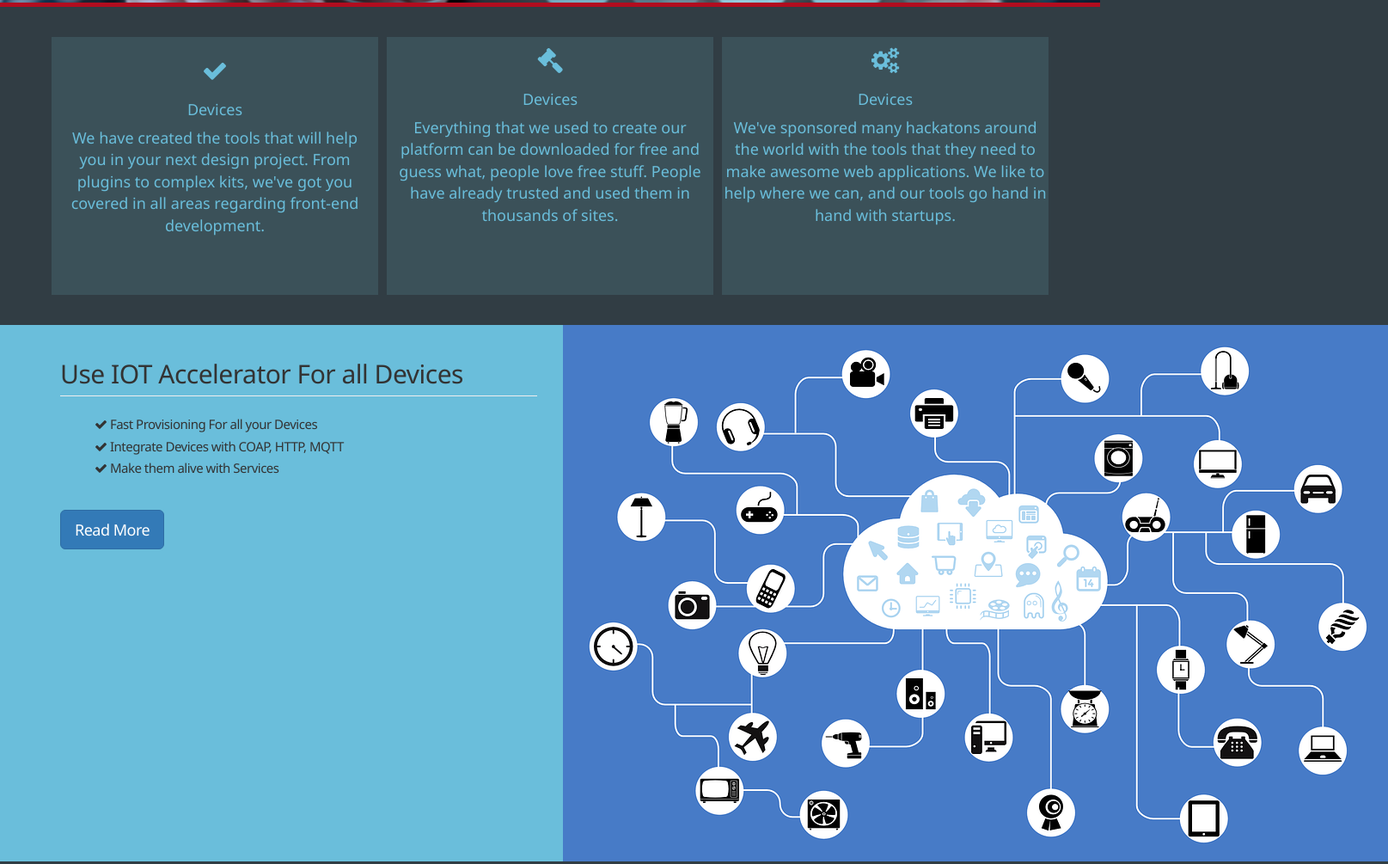
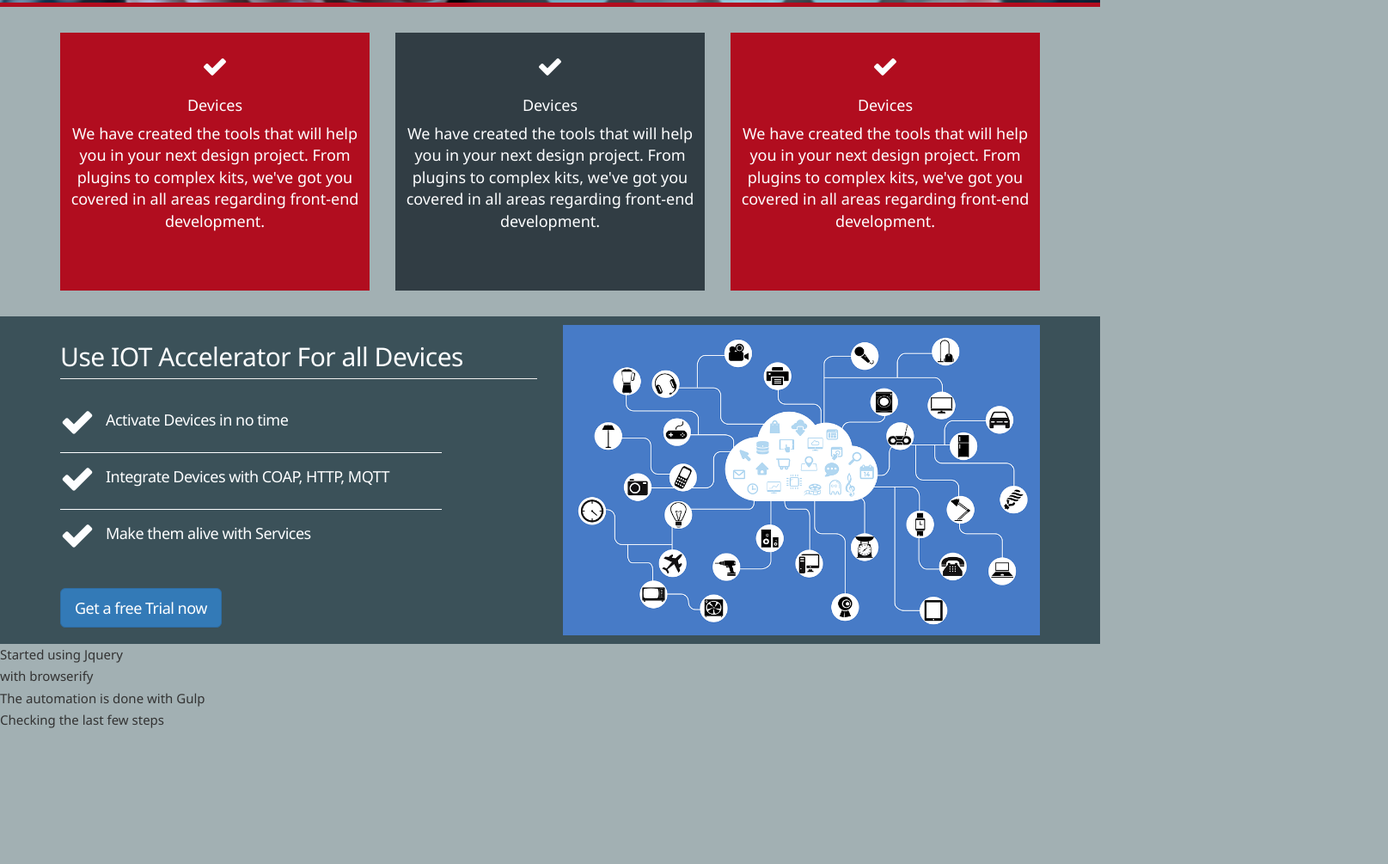
Before and after one commit to ericsson-abhishek/iot-acc, a website: page app/public/index.html in a window 1280 px wide. Shown: the part 397-1402 px from the top of the page at 86% size, 1615 px wide, since content can reach past the window. After the commit the page ends 1248 px from the top, so only its background shows below. Drawn offline with Linux system fonts and the light colour scheme; files whose address does not match are found by name.

Commit message:
Updated Styles in multiple places

```diff
--- a/app/public/index.html
+++ b/app/public/index.html
@@ -60,7 +60,7 @@
     <div class="container highlights-content">
       <div class="row col-no-pad ">
         <div class="col-md-4 ">
-          <div class="card-secondary effect__hover">
+          <div class="card-secondary">
             <div class="card__front">
               <div class="icon">
                 <h2><i class="fa fa-check"></i></h2>
@@ -71,7 +71,55 @@
                 in all areas regarding front-end development.
               </p>
             </div>
-            <div class="card__back">
+            <!--<div class="card__back">
+              <div class="icon">
+                <h2><i class="fa fa-cogs"></i></h2>
+              </div>
+              <h4>Devices</h4>
+              <p>
+                We have created the tools that will help you in your next design project. From plugins to complex kits, we've got you covered
+                in all areas regarding front-end development.
+              </p>
+            </div>-->
+          </div>
+        </div>
+        <div class="col-md-4">
+          <div class="card-primary">
+            <div class="card__front">
+              <div class="icon">
+                <h2><i class="fa fa-check"></i></h2>
+              </div>
+              <h4>Devices</h4>
+              <p>
+                We have created the tools that will help you in your next design project. From plugins to complex kits, we've got you covered
+                in all areas regarding front-end development.
+              </p>
+            </div>
+            <!--<div class="card__back">
+              <div class="icon">
+                <h2><i class="fa fa-cogs"></i></h2>
+              </div>
+              <h4>Devices</h4>
+              <p>
+                We have created the tools that will help you in your next design project. From plugins to complex kits, we've got you covered
+                in all areas regarding front-end development.
+              </p>
+            </div>-->
+          </div>
+        </div>
+        <div class="col-md-4">
+          <div class="card-secondary">
+            <div class="card__front">
+              <div class="icon">
+                <h2><i class="fa fa-check"></i></h2>
+              </div>
+              <h4>Devices</h4>
+              <p>
+                We have created the tools that will help you in your next design project. From plugins to complex kits, we've got you covered
+                in all areas regarding front-end development.
+              </p>
+            </div>
+            <!--<div class="card__back">
               <div class="icon">
                 <h2><i class="fa fa-cogs"></i></h2>
               </div>
@@ -81,31 +129,7 @@
                 in all areas regarding front-end development.
               </p>
             </div>
-          </div>
-        </div>
-        <div class="col-md-4">
-          <div class="card-secondary">
-            <div class="icon">
-              <h2><i class="fa fa-gavel"></i></h2>
-            </div>
-            <h4>Devices</h4>
-            <p>
-              Everything that we used to create our platform can be downloaded for free and guess what, people love free stuff. People
-              have already trusted and used them in thousands of sites.
-            </p>
-          </div>
-        </div>
-        <div class="col-md-4">
-          <div class="card-secondary">
-            <div class="icon">
-              <h2><i class="fa fa-cogs"></i></h2>
-            </div>
-            <h4>Devices</h4>
-            <p>
-              We've sponsored many hackatons around the world with the tools that they need to make awesome web applications. We like to
-              help where we can, and our tools go hand in hand with startups.
-            </p>
-          </div>
+          </div>-->
         </div>
       </div>
   </section>
@@ -113,17 +137,17 @@
 		<div class="container">
 			<div class="row">
 				<div class="col-md-6">
-					<h2 class="page-header">Use <span class="em-primary">IOT Accelerator</span> For all Devices</h2>
+					<h2 class="page-header">Use <span class="em-light">IOT Accelerator</span> For all Devices</h2>
 					<ul class="list list-feature">
-						<li><i class="fa fa-check fa-6 fa-primary"></i> <span>Fast Provisioning For all your Devices</span></li>
+						<li><i class="fa fa-check fa-6 fa-primary"></i> <span>Activate Devices in no time</span></li>
 						<li><i class="fa fa-check fa-6 fa-primary"></i> <span>Integrate Devices with COAP, HTTP, MQTT </span></li>
 						<li><i class="fa fa-check fa-6 fa-primary"></i> <span>Make them alive with Services</span></li>
 					</ul>
 					<br>
-					<a href="#" class="btn btn-primary btn-lg">Read More</a>
+					<a href="#" class="btn btn-primary btn-lg">Get a free Trial now</a>
 				</div>
 				<div class="col-md-6">
-					<img class="device" src="img/devices.png">
+					<img class="device" src="assets/img/devices.png">
 				</div>
 			</div>
 		</div>
--- a/app/src/lib/scss/base/_base.scss
+++ b/app/src/lib/scss/base/_base.scss
@@ -3,7 +3,7 @@ body{
     font-size: 15px;
     line-height: 1.7em;
     //color:#666666;
-    background: #313D44 !important;
+    background:$color-base!important;
 }
 
 a{
--- a/app/src/lib/scss/base/_mixins.scss
+++ b/app/src/lib/scss/base/_mixins.scss
@@ -16,6 +16,55 @@
 }
 
 
+@mixin card {
+    position:relative;
+    font-size:18px;
+    min-height: 300px;
+    max-height: 300px;
+    text-align: center;
+    @content;
+    .icon{
+        padding-top:10px !important;
+        padding-bottom:10px !important;
+    }
+    &.effect__hover:hover .card__front {
+        -webkit-transform: rotateY(-180deg);
+        transform: rotateY(-180deg);
+    }
+    &.effect__hover:hover .card__back {
+        -webkit-transform: rotateY(0);
+        transform: rotateY(0);
+    }
+
+}
+
+@mixin card-front-back($front-bg-color,$back-bg-color)
+{
+    .card__front,
+    .card__back {
+        position: absolute;
+        padding-bottom:15px !important;
+        padding-top:12px !important;
+        padding-right:10px;
+        padding-left:10px;
+    }
+    .card__front,
+    .card__back {
+        -webkit-backface-visibility: hidden;
+        backface-visibility: hidden;
+        -webkit-transition: -webkit-transform 0.3s;
+        transition: transform 0.3s;
+    }
+    .card__front {
+    background-color: $front-bg-color;
+    }
+    .card__back {
+        background-color: $back-bg-color;
+        -webkit-transform: rotateY(-180deg);
+        transform: rotateY(-180deg);
+    }
+}
+
 @mixin set-opacity($opacity)
 {
     filter: alpha(opacity=$opacity*100);
@@ -31,6 +80,26 @@
   -o-filter: blur($blur);
   -ms-filter: blur($blur);
   filter: blur($blur);
+}
+
+@mixin add-border($size, $color, $position){
+	@if $position == 'all'{
+		border:$size solid $color;
+	} @else if $position == 'top'{
+		border-top:$size solid $color;
+	} @else if $position == 'bottom'{
+		border-bottom:$size solid $color;
+	} @else if $position == 'right'{
+		border-right:$size solid $color;
+	} @else if $position == 'left'{
+		border-left:$size solid $color;
+	} @else if $position == 'top-bottom'{
+		border-top:$size solid $color;
+		border-bottom:$size solid $color;
+	} @else if $position == 'right-left'{
+		border-left:$size solid $color;
+		border-right:$size solid $color;
+	}
 }
 
 /* Multiline ellipsis START */
--- a/app/src/lib/scss/base/_normalize.scss
+++ b/app/src/lib/scss/base/_normalize.scss
@@ -1,3 +1,7 @@
 h1,h2,h3,h4,h5,h6{
     margin-top: 0px;
 }
+
+.page-header{
+	margin-top:30px;
+}
--- a/app/src/lib/scss/base/_variables.scss
+++ b/app/src/lib/scss/base/_variables.scss
@@ -1,8 +1,8 @@
-$color-primary:#80eaf9;
+$color-primary:#477bc7;//#80eaf9;
 $color-secondary:#b10d1f;
-$color-dark:#434d54;
+$color-dark-bg:#313D44;
 $color-light:#fdfeff;
 //$color-alternate:#80eaf9;
 $color-base:rgba(54, 83, 91, 0.46);
-$color-primary-block:#042023;
-$color-dark-block:rgb(47, 58, 66);
+$color-primary-block:#477bc7;
+$color-dark-block:#3B5159;
--- a/app/src/lib/scss/layouts/_nav.scss
+++ b/app/src/lib/scss/layouts/_nav.scss
@@ -15,10 +15,10 @@
      }
     .navbar-nav{
         min-height: 60px;
-        color: $color-primary  !important;
+        color: $color-light  !important;
         & > li{
             &> a{
-                color: $color-primary  !important;
+                color: $color-light  !important;
                 font-size:17px;
                 letter-spacing:-0.5px;
                 padding-bottom:20px !important;
--- a/app/src/lib/scss/modules/_blocks.scss
+++ b/app/src/lib/scss/modules/_blocks.scss
@@ -1,66 +1,20 @@
-.block-primary{
-    font-size:18px;
-    background-color: $color-primary;
-    color:#313D44;
-    min-height: 200px;
-    padding-bottom:15px !important;
-    padding-right:10px;
-    padding-left:10px;
-    margin-right:0px;
-    margin-left:0px;
+.card-primary{
+    @include card {
+    background-color: $color-dark-bg;
+    color:$color-light};
+    // @include card-front-back($color-primary-block,$color-primary-block);
+    @include card-front-back($color-dark-bg,$color-secondary$color-dark-bg);
 
 }
 
 
 .card-secondary{
-    position:relative;
-    font-size:18px;
-    background-color: #3B5159;
-    //color:$color-light;
-    color:#6ABEDB;
-    min-height: 300px;
-    max-height: 300px;
-    text-align: center;
-    // padding-bottom:15px !important;
-    // padding-top:12px !important;
-    // padding-right:10px;
-    // padding-left:10px;
-    // margin-right:0px;
-    // margin-left:0px;
-    .icon{
-        padding-top:10px !important;
-        padding-bottom:10px !important;
-    }
+    @include card {background-color: $color-secondary;
+    color:$color-light};
+    @include card-front-back($color-secondary,$color-secondary);
+   // @include card-front-back($color-dark-bg,$color-secondary$color-dark-bg);
+
+
+
+
 }
-
-.card__front,
-.card__back {
-    position: absolute;
-    padding-bottom:15px !important;
-    padding-top:12px !important;
-    padding-right:10px;
-    padding-left:10px;
-}
-.card__front,
-.card__back {
-    -webkit-backface-visibility: hidden;
-    backface-visibility: hidden;
-    -webkit-transition: -webkit-transform 0.3s;
-    transition: transform 0.3s;
-}
-.card__front {
-  background-color: #3B5159;
-}
-.card__back {
-    background-color: #3B5159;
-    -webkit-transform: rotateY(-180deg);
-    transform: rotateY(-180deg);
-}
-.card-secondary.effect__hover:hover .card__front {
-    -webkit-transform: rotateY(-180deg);
-    transform: rotateY(-180deg);
-}
-.card-secondary.effect__hover:hover .card__back {
-    -webkit-transform: rotateY(0);
-    transform: rotateY(0);
-}
--- a/app/src/lib/scss/modules/_sections.scss
+++ b/app/src/lib/scss/modules/_sections.scss
@@ -34,13 +34,14 @@
 .highlights{
     .highlights-content{
         padding-top:30px;
+        //background-color: RED;
        // letter-spacing:-0.5px;
     }
     .col-no-pad{
         [class*="col-"]
         {
-            margin: 0px !important;
-            padding: 5px !important;
+            //margin: 0px !important;
+            //padding: 5px !important;
             // display: table-cell !important;
         }
     }
@@ -49,7 +50,16 @@
 .section-light
 {
     margin-top:30px;
-    background-color:  #6ABEDB;
+    background-color:  #3B5159;
+    color:$color-light;
    // padding-top:30px;
     letter-spacing:-0.5px;
+
+    .device
+    {
+        //max-height: 400px;
+        max-width: 100%;
+        //min-width: 400px;
+        padding:10px 0px 10px 0px;;
+    }
 }
--- a/app/src/lib/scss/modules/_typography.scss
+++ b/app/src/lib/scss/modules/_typography.scss
@@ -0,0 +1,82 @@
+.em-primary{
+	color:$color-primary;
+}
+
+.em-secondary{
+	color:$color-secondary;
+}
+
+.em-light{
+	color:$color-light;
+}
+
+/* Icons */
+
+.fa-2{
+	font-size:18px;
+}
+.fa-3{
+	font-size:24px;
+}
+.fa-4{
+	font-size:27px;
+}
+.fa-5{
+	font-size:35px;
+}
+.fa-6{
+	font-size:40px;
+}
+
+/* Lists */
+
+.list{
+	margin-bottom:30px;
+}
+
+.list-feature{
+	@extend .list;
+	margin:0;
+	padding:0;
+	width:80%;
+
+	li{
+		line-height:3.6em;
+		@include add-border(1px, $color-light, bottom);
+		overflow:auto;
+	}
+
+	li:last-child{
+		border:0;
+	}
+
+	span{
+		vertical-align:top;
+		padding-top:9px;
+		font-size:120%;
+	}
+
+	i{
+		margin-top:10px;
+		margin-right:10px;
+	}
+}
+
+.list-comments {
+	margin:0;
+	padding:0;
+}
+
+.list-comments li{
+	padding:10px 0 5px 0;
+	@include add-border(1px, #cccccc, bottom);
+	overflow:auto !important;
+}
+
+.list-comments li:last-child{
+	border:0;
+}
+
+.list-comments img{
+	width:100px;
+}
--- a/app/src/lib/scss/styles.scss
+++ b/app/src/lib/scss/styles.scss
@@ -2,6 +2,7 @@
 @import "base/_normalize";
 @import "base/_mixins";
 @import "base/_variables";
+@import "modules/_typography";
 @import "base/_base";
 @import "layouts/_nav";
 @import "modules/_blocks";
```
Also changed, not shown: app/public/assets/css/styles.css.
